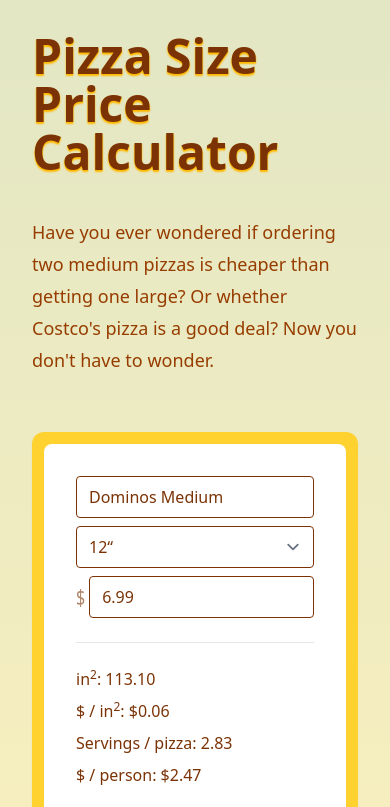
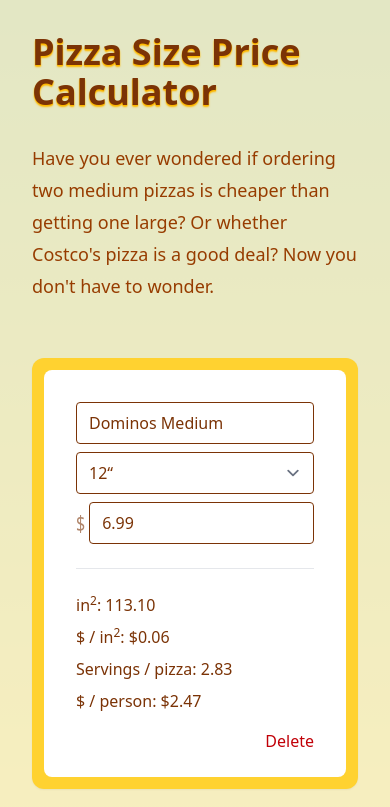
Before and after one commit to michaelbonner/pizza-size-price-calculator, a SvelteKit app: page / in a window 390 px wide. Shown: the top 807 px of the page. Built offline with nearby package versions, Linux system fonts and the light colour scheme.

Commit message:
little style

```diff
--- a/src/routes/+page.svelte
+++ b/src/routes/+page.svelte
@@ -14,8 +14,10 @@
 	<title>Pizza Size Price Calculator</title>
 </svelte:head>
 
-<div class="prose prose-lg mx-auto">
-	<h1 class="text-amber-900 lg:text-center text-shadow-sm text-shadow-amber-400">
+<div class="prose prose-lg lg:mx-auto lg:py-16">
+	<h1
+		class="text-amber-900 lg:text-center text-shadow-sm text-shadow-amber-400 text-4xl lg:text-5xl"
+	>
 		<span aria-hidden="true" class="hidden lg:inline">🍕</span> Pizza Size Price Calculator
 	</h1>
 	<p class="lg:text-center text-amber-800">
```
